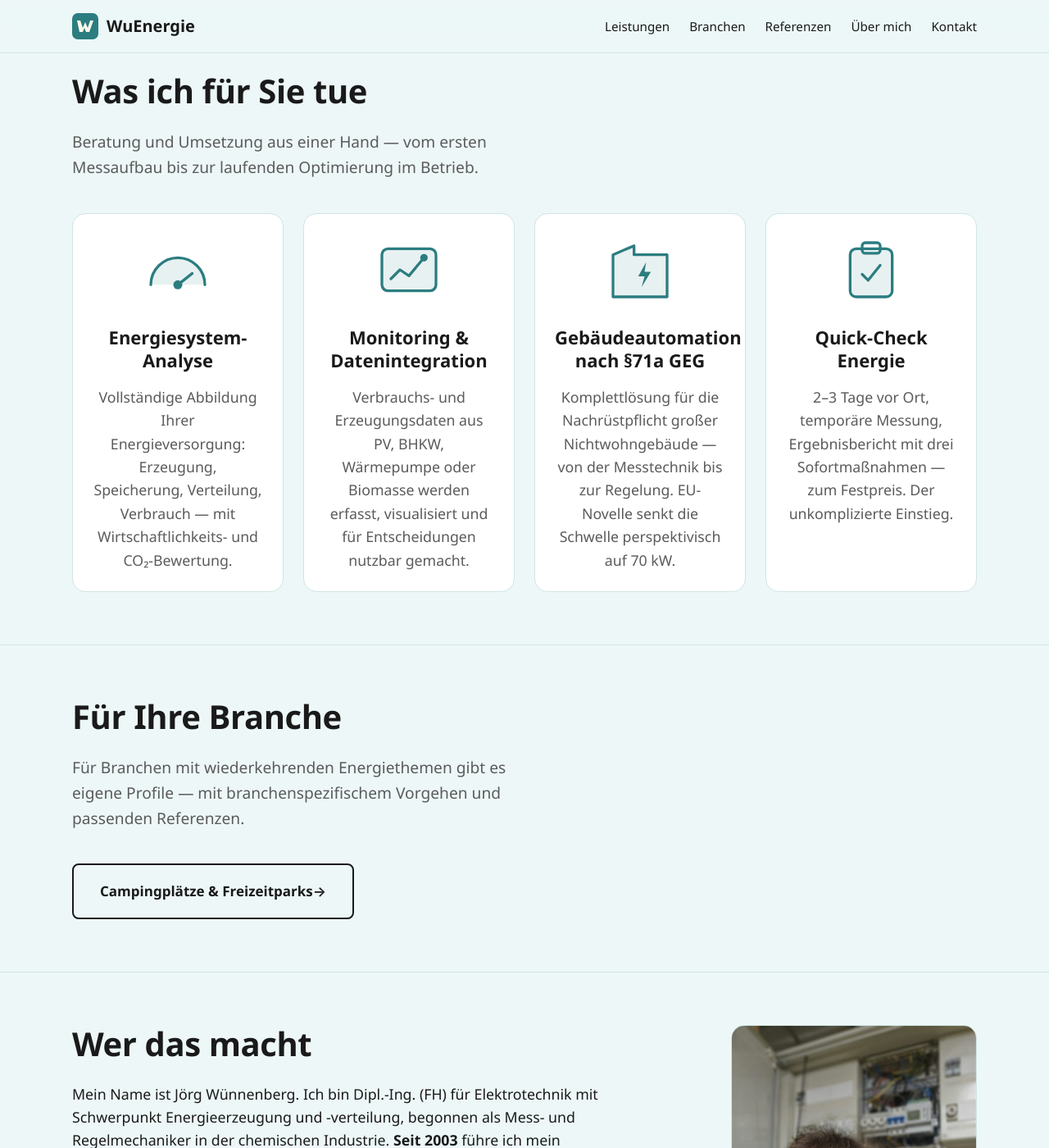
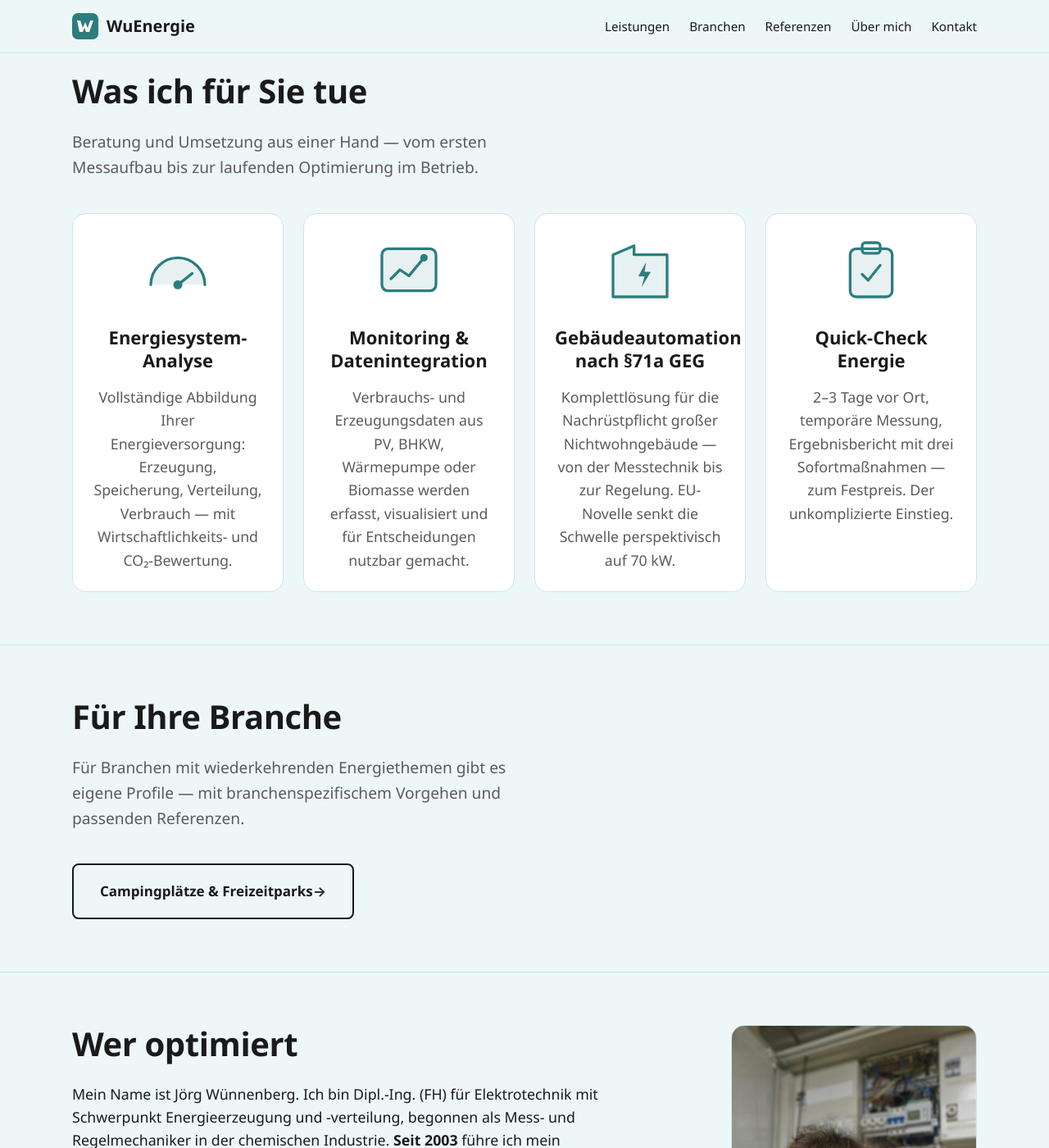
Before and after one commit to wuenergie/wuenergie-site, a Jekyll site: the page built from index.md, in a window 1280 px wide and 1400 px high, scrolled down 607 px. Shown: the whole window at 82% size. Built offline with Jekyll 4.4.1, drawn with Linux system fonts in a browser that asks for light colours.

Commit message:
Design: Karten-Animation und Hover-Lift für Leistungs-Section
Scroll-gesteuerte Einblend-Animation (CSS animation-timeline: view(),
progressive enhancement) und Hover-Lift-Effekt für die vier Leistungskarten.
Außerdem Überschrift "Über mich"-Section auf "Wer optimiert" angepasst.

Co-Authored-By: Claude Sonnet 4.6 <noreply@anthropic.com>

```diff
--- a/assets/css/style.css
+++ b/assets/css/style.css
@@ -238,6 +238,11 @@ section + section { border-top: 1px solid var(--c-border); }
   border-radius: var(--radius-lg);
   padding: var(--space-md);
   text-align: center;
+  transition: transform 0.2s ease, box-shadow 0.2s ease;
+}
+.card:hover {
+  transform: translateY(-5px);
+  box-shadow: 0 10px 30px rgba(43, 125, 128, 0.14);
 }
 .card h3 { margin-top: 0; }
 .card p { margin-bottom: 0; color: var(--c-muted); }
@@ -549,6 +554,19 @@ section + section { border-top: 1px solid var(--c-border); }
   margin-top: var(--space-sm);
 }
 
+/* Scroll-driven card entrance — progressive enhancement, safe fallback */
+@supports (animation-timeline: view()) {
+  @keyframes card-appear {
+    from { opacity: 0; translate: 0 1.5rem; }
+    to   { opacity: 1; translate: 0 0; }
+  }
+  .card {
+    animation: card-appear 0.45s ease both;
+    animation-timeline: view();
+    animation-range: entry 0% entry 45%;
+  }
+}
+
 ::selection { background: var(--c-accent); color: #fff; }
 
 @media (prefers-reduced-motion: reduce) {
--- a/index.md
+++ b/index.md
@@ -79,7 +79,7 @@ description: Ingenieurbüro Jörg Wünnenberg in Staufen im Breisgau — Energie
   <div class="container">
     <div class="ueber-grid">
       <div>
-        <h2>Wer das macht</h2>
+        <h2>Wer optimiert</h2>
         <p>Mein Name ist Jörg Wünnenberg. Ich bin Dipl.-Ing. (FH) für Elektrotechnik mit Schwerpunkt Energieerzeugung und -verteilung, begonnen als Mess- und Regelmechaniker in der chemischen Industrie. <strong>Seit 2003</strong> führe ich mein eigenes Ingenieurbüro in Staufen im Breisgau.</p>
         <p>Was mich von reinen Beratern und reinen Automatisierern unterscheidet: Ich mache beides. Energieaudit nach DIN EN 16247 und BAFA-Antrag. SPS-Programmierung und Schaltschrankbau. Inbetriebnahme und Monitoring. Genau an der Lücke, an der sonst Beratungsberichte und Umsetzung auseinanderfallen.</p>
 
```
